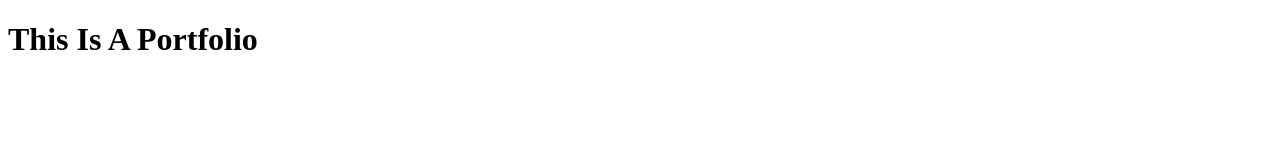
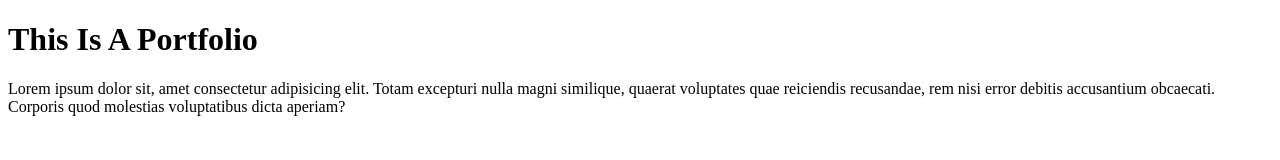
Before and after one commit to mehedi-hasan22/restart_portfolio, a plain HTML site: page index.html in a window 1280 px wide. Drawn offline with Linux system fonts and the light colour scheme.

Commit message:
second commit

```diff
--- a/index.html
+++ b/index.html
@@ -10,6 +10,9 @@
 <body>
     <header>
         <h1>This Is A Portfolio</h1>
+        <p>Lorem ipsum dolor sit, amet consectetur adipisicing elit. Totam excepturi nulla magni similique, quaerat
+            voluptates quae reiciendis recusandae, rem nisi error debitis accusantium obcaecati. Corporis quod molestias
+            voluptatibus dicta aperiam?</p>
     </header>
 </body>
 
```
